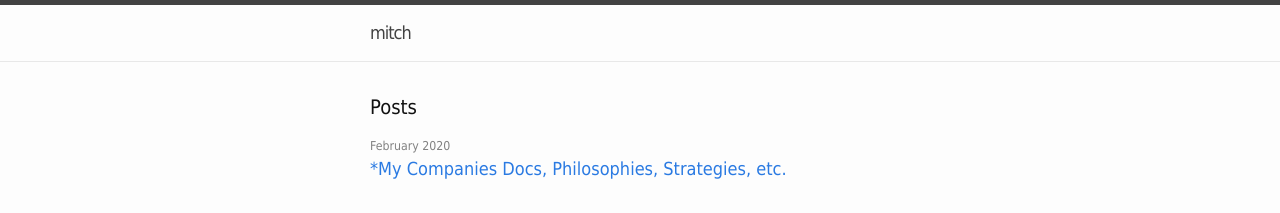
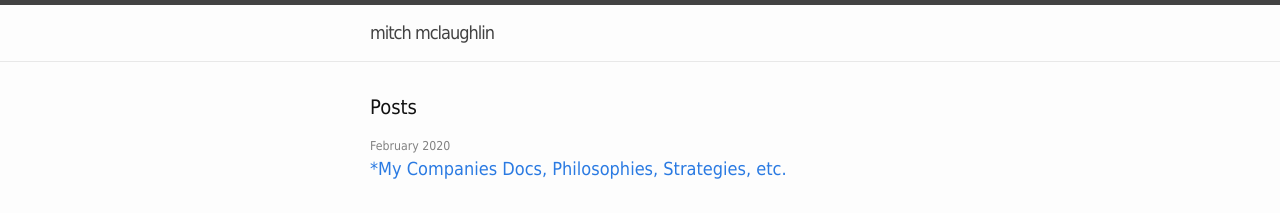
Before and after one commit to mitc-mcla/mitc-mcla.github.io, a Jekyll site: the page built from index.html, in a window 1280 px wide. Shown: the top 213 px of the page. Built offline with Jekyll 4.4.1, drawn with Linux system fonts in a browser that asks for light colours.

Commit message:
Update config yml
Same, add Tumblr, change site title from undefined to mitch mclaughlin

```diff
--- a/_config.yml
+++ b/_config.yml
@@ -7,7 +7,7 @@
 
 # Site settings
 
-title: mitch
+title: mitch mclaughlin
 email: mitch.mclaughlin1@gmail.com
 description: > # this means to ignore newlines until "
 
```
